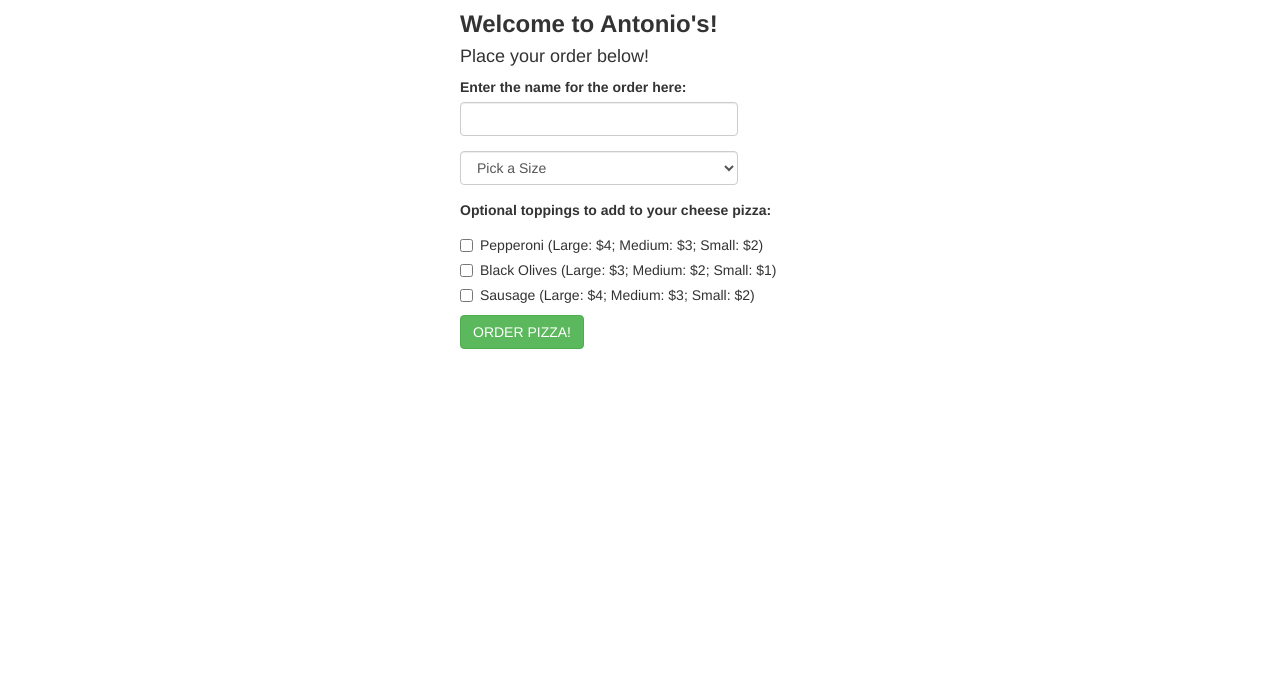
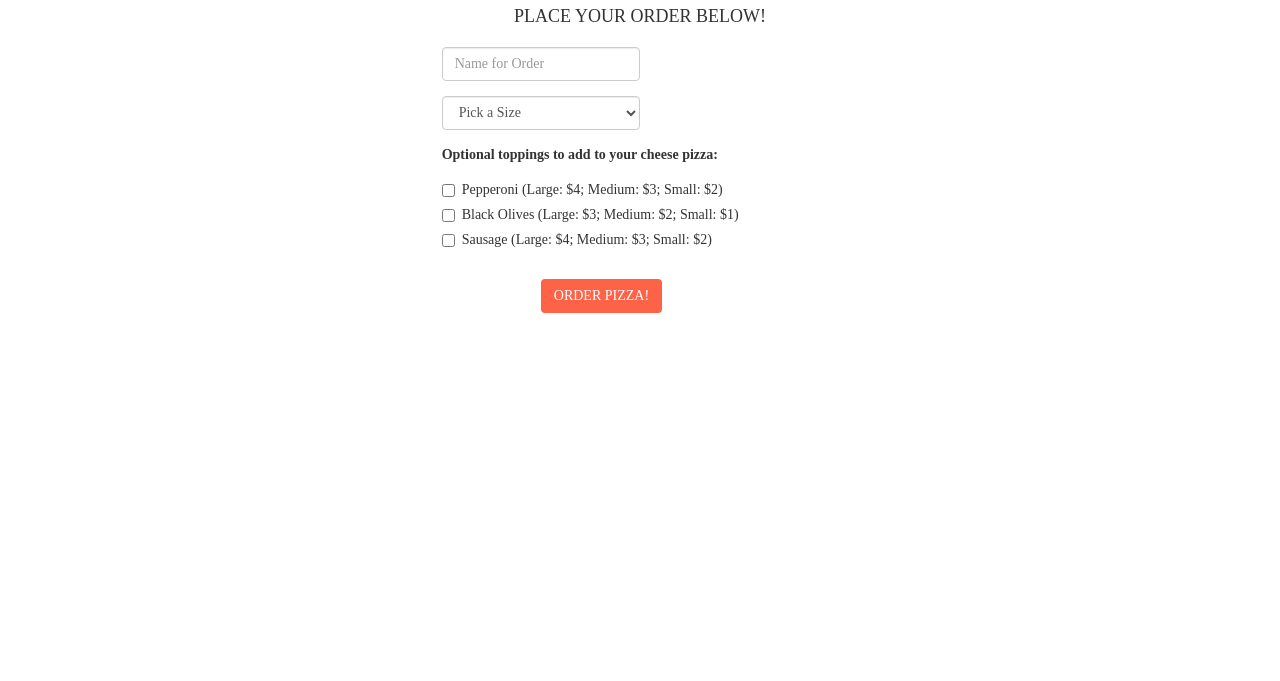
Before and after one commit to CGrahamS/order-pizza, a plain HTML site: page index.html in a window 1280 px wide. Shown: the part 119-800 px from the top of the page. Drawn offline with Linux system fonts and the light colour scheme; a web font is replaced by a local one.

Commit message:
add styling

```diff
--- a/css/styles.css
+++ b/css/styles.css
@@ -1,10 +1,22 @@
-#header {
-  background-image: url(../img/pizza.jpg);
-  background-size: contain;
+body {
+  font-family: 'Quattrocento', serif;
 }
 
-.page-header {
+#header {
   text-align: center;
+  background-color: #FF6347;
+  color: white;
+  text-transform: uppercase;
+}
+
+#order-form h3,
+#order-form h4 {
+  text-align: center;
+  text-transform: uppercase;
+}
+
+#blanks {
+  margin-top: 5%;
 }
 
 #customer-name,
@@ -13,11 +25,19 @@
   margin-right: 2%;
 }
 
+.btn {
+  margin: 5% 0 5% 25%;
+  background-color: #FF6347;
+  color: white;
+}
+
 .my-alert {
-  max-width: 50%;
+  background-color: #FF6347;
+  color: white;
+  max-width: 80%;
   margin-bottom: 2%;
-  padding: 2% 2% 1% 4%;
-  font-size: .8em;
+  padding: 3% 2% 1% 6%;
+  font-size: .95em;
   border-radius: 5px;
 }
 
--- a/index.html
+++ b/index.html
@@ -1,6 +1,7 @@
 <!DOCTYPE html>
 <html>
   <head>
+    <link href="https://fonts.googleapis.com/css?family=Quattrocento" rel="stylesheet">
     <link href="css/bootstrap.min.css" rel="stylesheet" type="text/css">
     <link href="css/styles.css" rel="stylesheet" type="text/css">
     <script src="js/jquery-3.1.0.js"></script>
@@ -8,20 +9,21 @@
     <title>Antonio's</title>
   </head>
   <body>
-    <div class="container">
-      <h1 class="page-header">Antonio's</h1>
+    <div class="container-fluid">
       <div class="row">
-        <div class="col-md-6 col-md-offset-4">
+        <div id="header" class="col-md-12">
+          <h1>Antonio's</h1>
+        </div>
+        <div id="order-form" class="col-md-4 col-md-offset-4">
           <h3><strong>Welcome to Antonio's!</strong></h3>
           <h4>Place your order below!</h4>
           <div id="blanks">
             <form>
               <div class="form-group">
-                <label for="customer-name">Enter the name for the order here:</label>
                 <div id="name-alert" class="my-alert bg-danger">
                   <p><strong>Don't forget to enter a name for your order!</strong></p>
                 </div>
-                <input id="customer-name" type="text" class="form-control">
+                <input id="customer-name" type="text" class="form-control" placeholder="Name for Order">
               </div>
               <div class="form-group">
                 <div id="size-alert" class="my-alert bg-danger">
@@ -50,7 +52,7 @@
                   <input type="checkbox" name="toppings" value="sausage">Sausage (Large: $4; Medium: $3; Small: $2)
                 </label>
               </div>
-              <button type="submit" class="btn btn-success">ORDER PIZZA!</button>
+              <button type="submit" class="btn">ORDER PIZZA!</button>
             </form>
           </div>
         </div>
```
